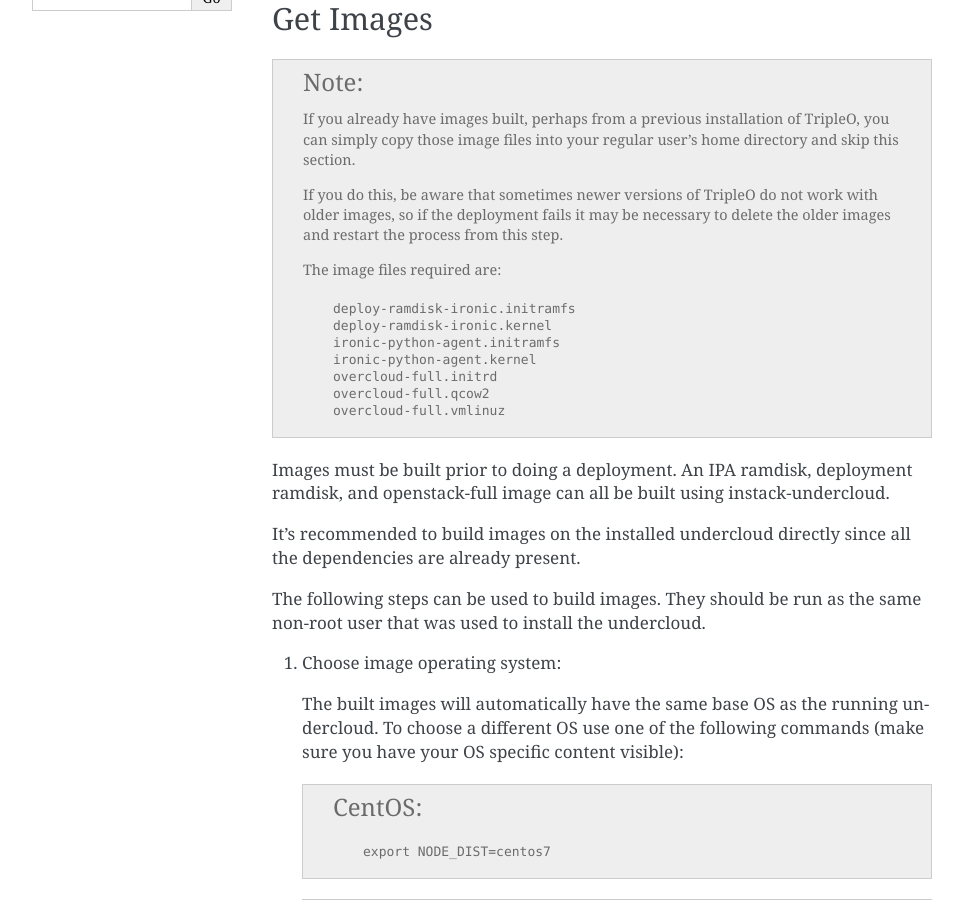
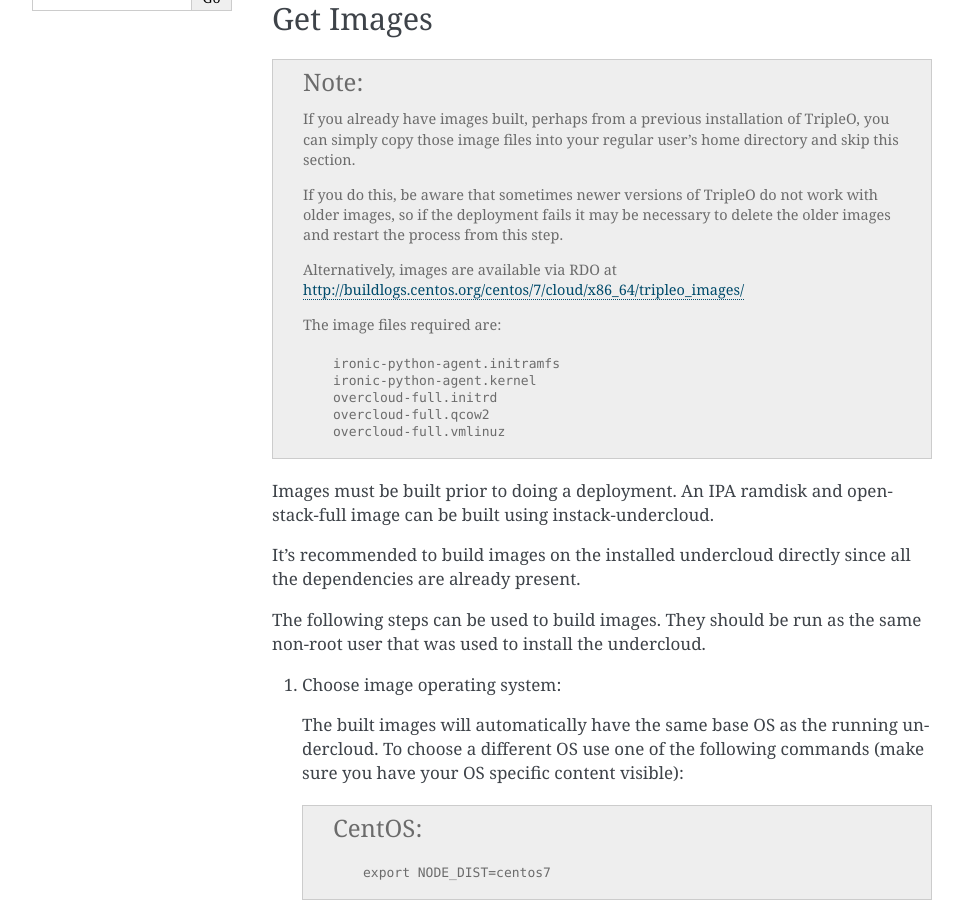
Before and after one commit to openstack-archive/tripleo-docs, a Sphinx documentation site: the page built from doc/source/basic_deployment/basic_deployment_cli.rst, in a window 1280 px wide and 900 px high, scrolled down 601 px. Shown: the whole window, without its empty margins (148-1111 px from the left). Built offline with Sphinx 7.4.7, drawn with Linux system fonts in a browser that asks for light colours.

Commit message:
Link to RDO built images
Building images locally is slow and may not be ideal,
so link to some externally built images for quick testing.

Also drop reference to old deploy ramdisk image.

Change-Id: Ic8e0366732dd6b294df61371d3b7880c52a8f753

```diff
--- a/doc/source/basic_deployment/basic_deployment_cli.rst
+++ b/doc/source/basic_deployment/basic_deployment_cli.rst
@@ -38,19 +38,19 @@
        work with older images, so if the deployment fails it may be necessary to
        delete the older images and restart the process from this step.
 
+       Alternatively, images are available via RDO at
+       http://buildlogs.centos.org/centos/7/cloud/x86_64/tripleo_images/
+
        The image files required are::
 
-           deploy-ramdisk-ironic.initramfs
-           deploy-ramdisk-ironic.kernel
            ironic-python-agent.initramfs
            ironic-python-agent.kernel
            overcloud-full.initrd
            overcloud-full.qcow2
            overcloud-full.vmlinuz
 
-Images must be built prior to doing a deployment. An IPA ramdisk,
-deployment ramdisk, and openstack-full image can all be built using
-instack-undercloud.
+Images must be built prior to doing a deployment. An IPA ramdisk and
+openstack-full image can be built using instack-undercloud.
 
 It's recommended to build images on the installed undercloud directly since all
 the dependencies are already present.
```
